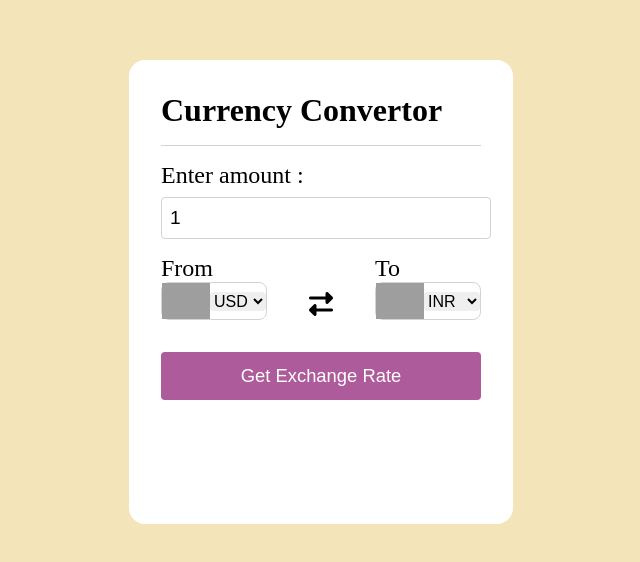
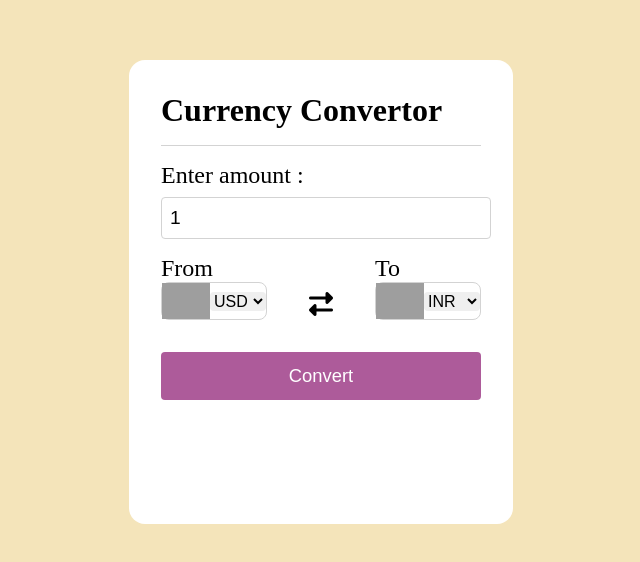
Before and after one commit to Varunyadavgithub/Currency-Converter, a plain HTML site: page index.html in a window 1280 px wide. Shown: the part 108-670 px from the top of the page, without its empty margins (319-959 px from the left). Drawn offline with Linux system fonts and the light colour scheme; no server answers; grey boxes are pictures that could not be loaded.

Commit message:
Update index.html

```diff
--- a/index.html
+++ b/index.html
@@ -42,7 +42,7 @@
             </div>
 
             <div class="msg"></div>
-            <button>Get Exchange Rate</button>
+            <button>Convert</button>
         </form>
     </div>
     <script src="countryCode.js"></script>
```
